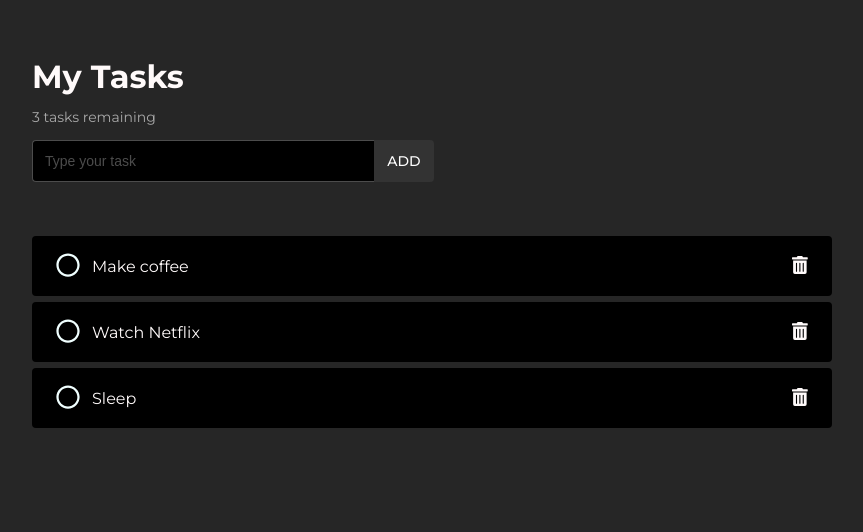
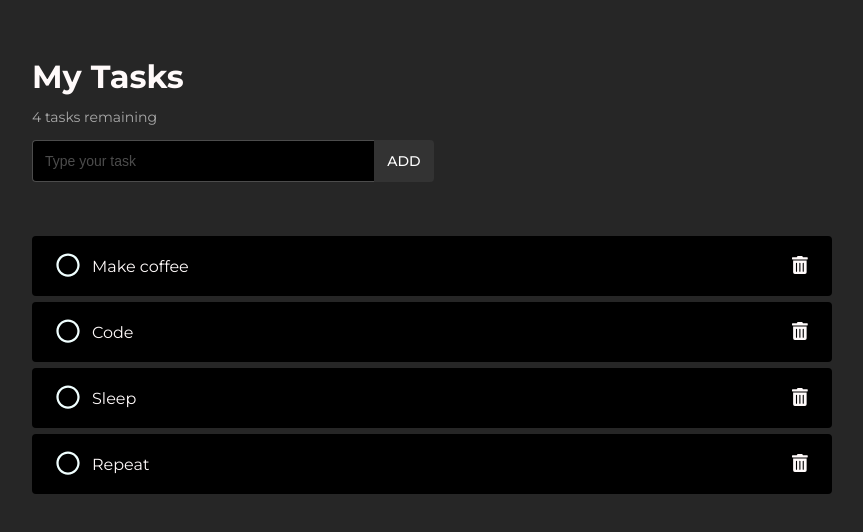
Before and after one commit to jorgearimitsu/todo, a React (Create React App) app: page / in a window 1280 px wide. Shown: the top 532 px of the page, without its empty margins (96-959 px from the left). Built offline with nearby package versions, Linux system fonts and the light colour scheme.

Commit message:
Changing default tasks

```diff
--- a/src/components/Tasks/index.js
+++ b/src/components/Tasks/index.js
@@ -9,8 +9,9 @@ class Tasks extends Component {
   state = {
     tasks: [
       this.buildTask('Make coffee'),
-      this.buildTask('Watch Netflix'),
+      this.buildTask('Code'),
       this.buildTask('Sleep'),
+      this.buildTask('Repeat'),
     ],
 
     taskName: ''
```
